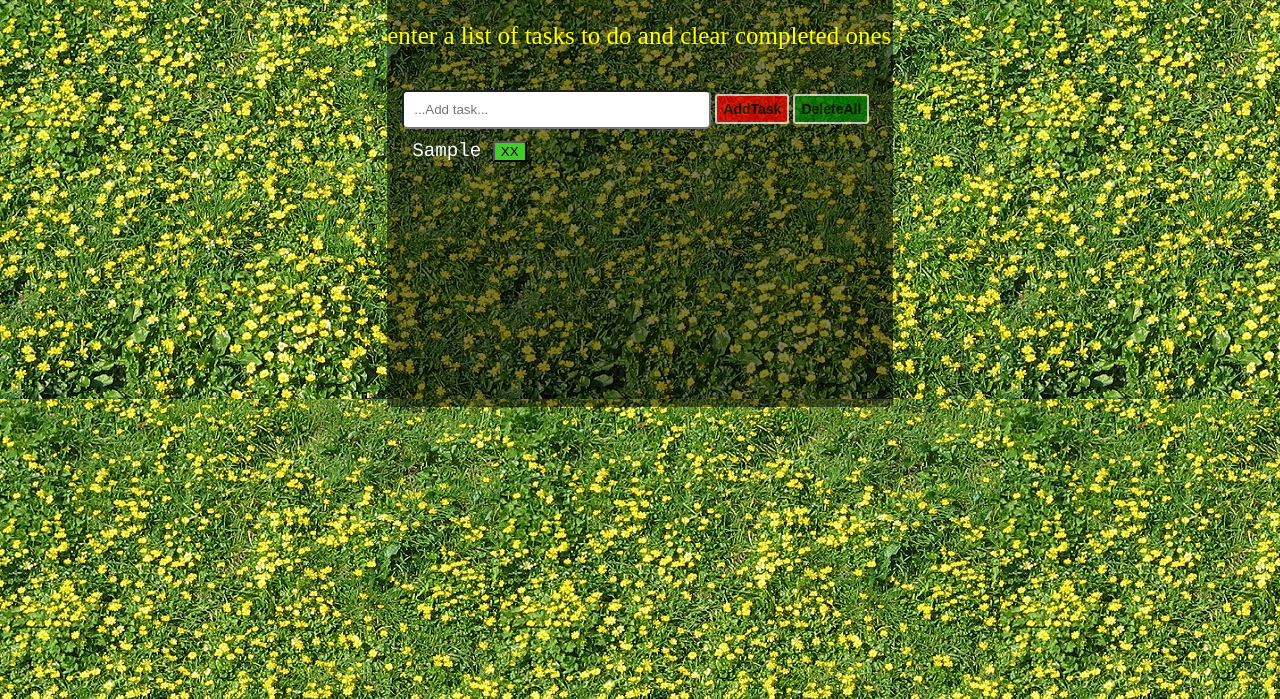
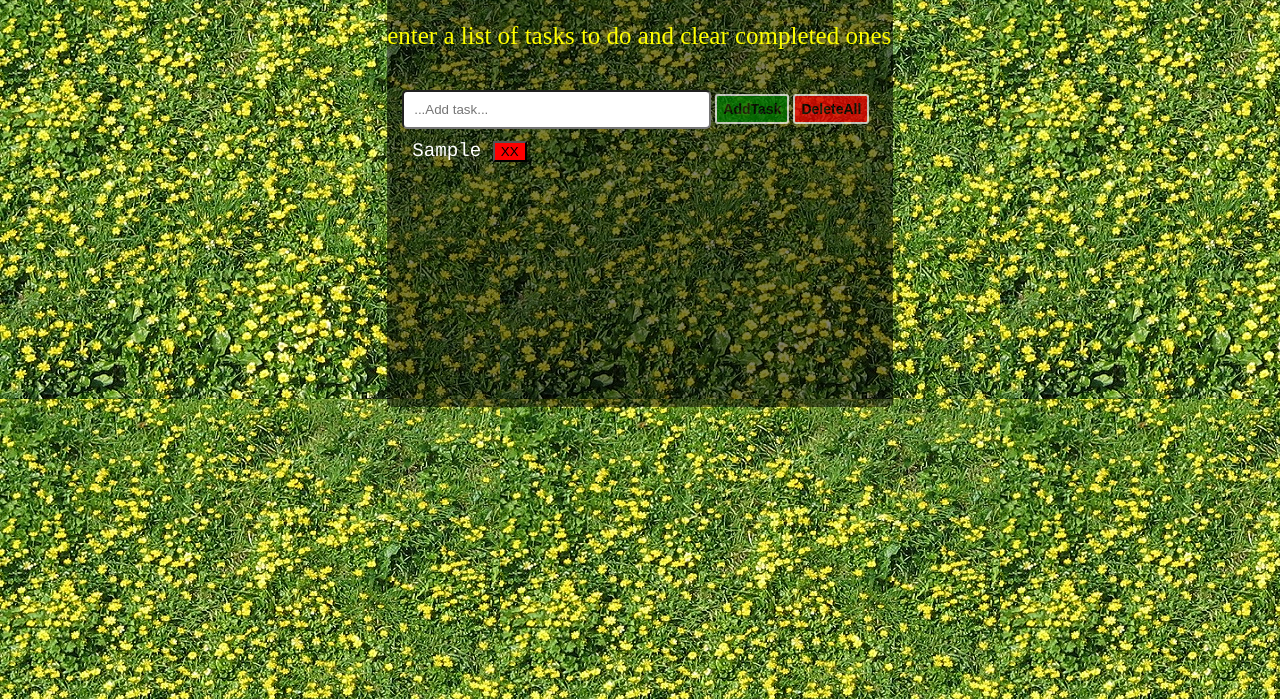
Before and after one commit to iferrum/test, a plain HTML site: page index.html in a window 1280 px wide. Both pictures are taken after typing "Sample" into the empty fields and a click on the button "AddTask". Shown: the part 101-800 px from the top of the page. Drawn offline with Linux system fonts and the light colour scheme.

Commit message:
Update meTodo.css

```diff
--- a/meTodo.css
+++ b/meTodo.css
@@ -63,7 +63,7 @@ li.listClass:not(:last-child){
 }
 
 .removeMe{
-	background-color:#42cb29;
+	background-color:red;
 	cursor:pointer;
 }
 
@@ -74,7 +74,7 @@ li.listClass:not(:last-child){
 #remAll{
 	opacity: 0.7;
 	color: black;
-	background-color:green;
+	background-color:red;
 	border-radius:3px;
 	border: 2px solid white;
 	height:30px;
@@ -93,7 +93,7 @@ li.listClass:not(:last-child){
 #addBtn{
 	opacity: 0.7;
 	color: black;
-	background-color:red;
+	background-color:green;
 	border-radius:3px;
 	border: 2px solid white;
 	height:30px;
```
